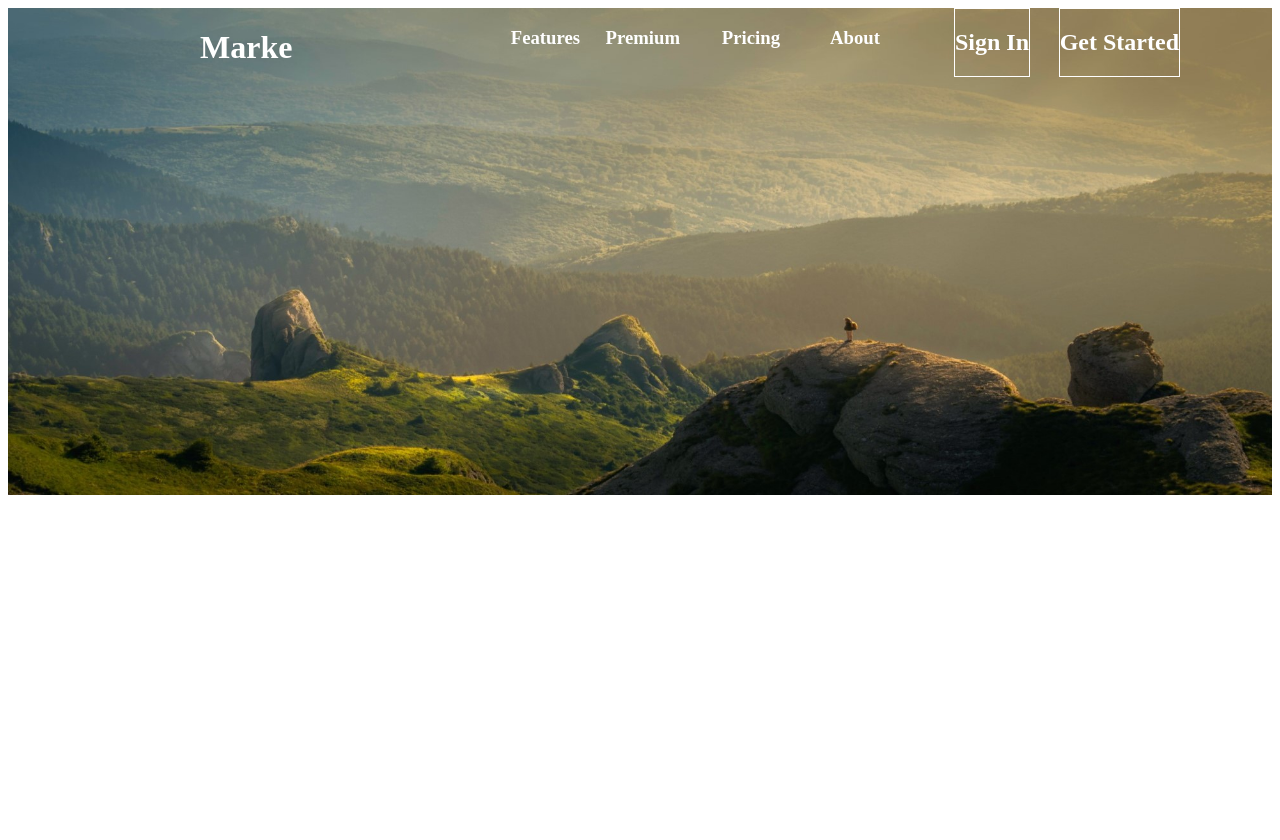
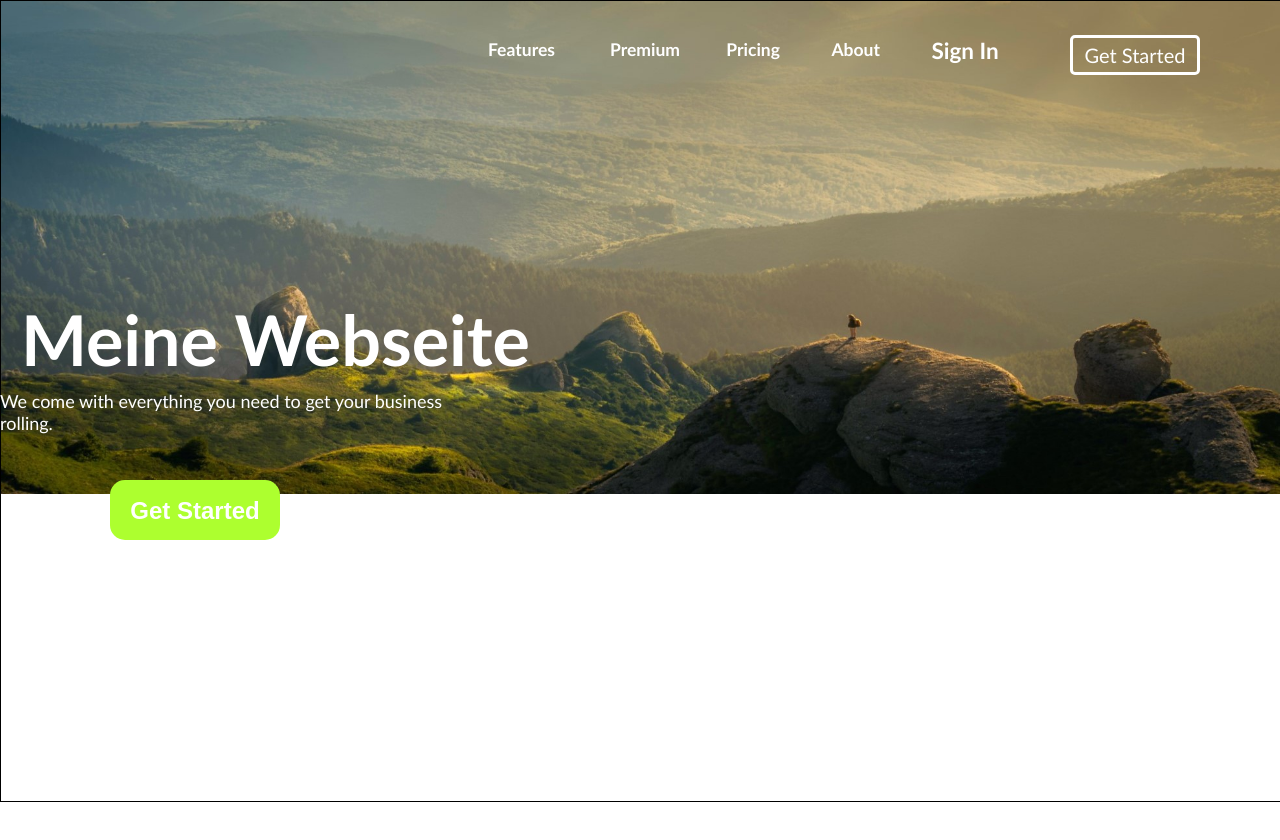
Before and after one commit to MichaelMrt03/WebPers, a plain HTML site: page index.html in a window 1280 px wide. After the commit the page ends 802 px from the top, so only its background shows below. Drawn offline with Linux system fonts and the light colour scheme.

Commit message:
Arbeit am Header, Hinzufügen von Knöpfen, Nav stylen

```diff
--- a/index.html
+++ b/index.html
@@ -1,63 +1,161 @@
 <!DOCTYPE html>
 <html lang="en" dir="ltr">
+
 <head>
   <meta charset="utf-8">
   <title></title>
 
   <style>
+    body {
+      margin: 0;
+    }
+
     .header {
+      width: 100%;
       background-image: url('images/nature.jpg');
-          height: 900px;
+      height: 800px;
       background-size: 100%;
       background-repeat: no-repeat;
       background-attachment: fixed;
-          color:white;
+      color: white;
+      font-family: 'Gill Sans', 'Gill Sans MT', Calibri, 'Trebuchet MS', sans-serif;
+      border: 1px solid black;
+      font-size: 15px;
+
     }
-        .markenname{
+
+    .markenname {
       position: absolute;
       top: 8px;
-         left: 200px;
+      right: 1500px;
+      letter-spacing: 0.3em;
     }
-        .features{
+
+    .features {
       position: absolute;
-        right:700px;
+      right: 725px;
+      padding-top: 20px;
     }
-        .premium{
+
+    .premium {
       position: absolute;
-        right:600px;
+      right: 600px;
+      padding-top: 20px;
     }
-        .pricing{
+
+    .pricing {
       position: absolute;
-        right:500px;
+      right: 500px;
+      padding-top: 20px;
     }
-        .about{
+
+    .about {
       position: absolute;
-        right:400px;
+      right: 400px;
+      padding-top: 20px;
     }
-        .signin{
+
+    .signin {
       position: absolute;
-        right:250px;
-        border: 1px solid white;
+      right: 250px;
+      width: 130px;
+      height: 50px;
+      text-align: center;
+      padding-bottom: 10px;
+      top:18px;
+
     }
-        .getstarted{
+
+    .getstarted {
       position: absolute;
-        right:100px;
-        border: 1px solid white;
+      width: 110px;
+      height:5px;
+      right: 100px;
+      top:35px;
+      font-size:15px ;
+    }
+
+    .middle {
+      position: absolute;
+      top: 250px;
+      right: 750px;
+      font-size: 35px;
+    }
+
+    .submiddle {
+      position: absolute;
+      top: 390px;
+      right: 800px;
+      font-size: 18px;
+    }
+
+    .knopf {
+      position: absolute;
+      top: 480px;
+      right: 1000px;
+
+    }
+
+    .button {
+      color: white;
+      background-color: greenyellow;
+      height: 60px;
+      width: 170px;
+      text-align: center;
+      font-size: 12px;
+      border: none;
+      border-radius: 15px;
+    }
+
+    .button2 {
+      height: 40px;
+      width: 130px;
+      border-radius: 5px;
+      background-color: transparent;
+      border-color: white;
+      border-style: solid;
+      border-width: 3px;
+      color:white;
+      font-size:20px;
+      font-family: 'Gill Sans', 'Gill Sans MT', Calibri, 'Trebuchet MS', sans-serif;
     }
   </style>
 </head>
+
 <body>
   <div class="header">
-              <div class="markenname"> <h1 style="color:white">Marke</h1> </div>
+    <div class="markenname">
+      <h1 style="color:white">Marke</h1>
+    </div>
 
-              <div class="features"> <h3> Features </h3>  </div>
-             <div class="premium"> <h3> Premium</h3>  </div>
-             <div class="pricing"> <h3> Pricing </h3>  </div>
-             <div class="about"> <h3> About </h3>  </div>
+    <div class="features">
+      <h3> Features </h3>
+    </div>
+    <div class="premium">
+      <h3> Premium</h3>
+    </div>
+    <div class="pricing">
+      <h3> Pricing </h3>
+    </div>
+    <div class="about">
+      <h3> About </h3>
+    </div>
 
-             <div class="signin"> <h2> Sign In</h2></div>
-             <div class="getstarted"> <h2> Get Started</h2></div>
+    <div class="signin">
+      <h2> Sign In</h2>
+    </div>
+    <div class="getstarted">
+      <button type="button" class="button2"> Get Started</button>
+    </div>
+    <div class="middle">
+      <h1>Meine Webseite </h1>
+    </div>
+    <div class="submiddle"> We come with everything you need to get your business rolling. </div>
+    <div class="knopf"> <button type="button" class="button">
+        <h1>Get Started</h1>
+      </button> </div>
 
   </div>
 </body>
+
 </html>
```
Lines whose indentation alone changed are shown as unchanged.
